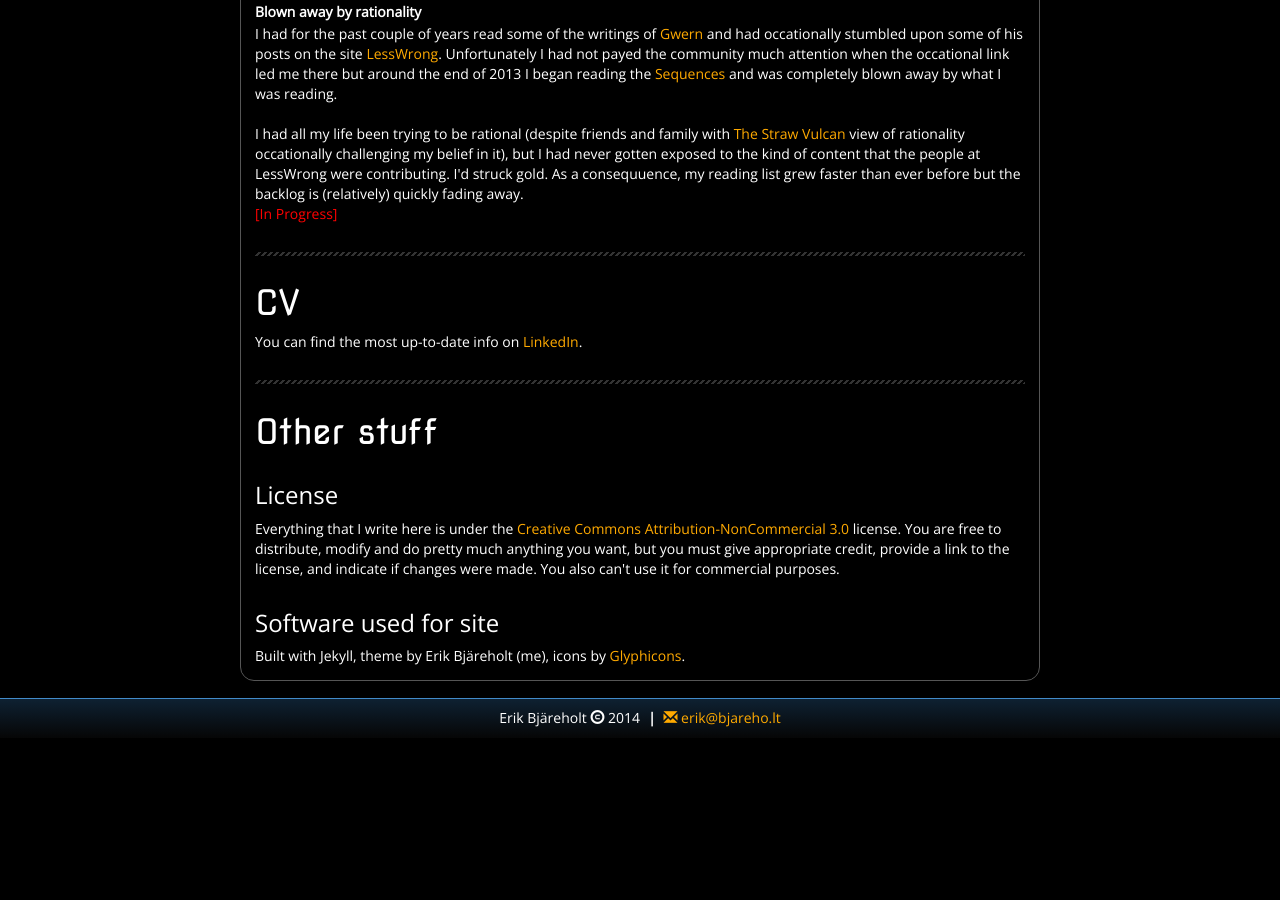
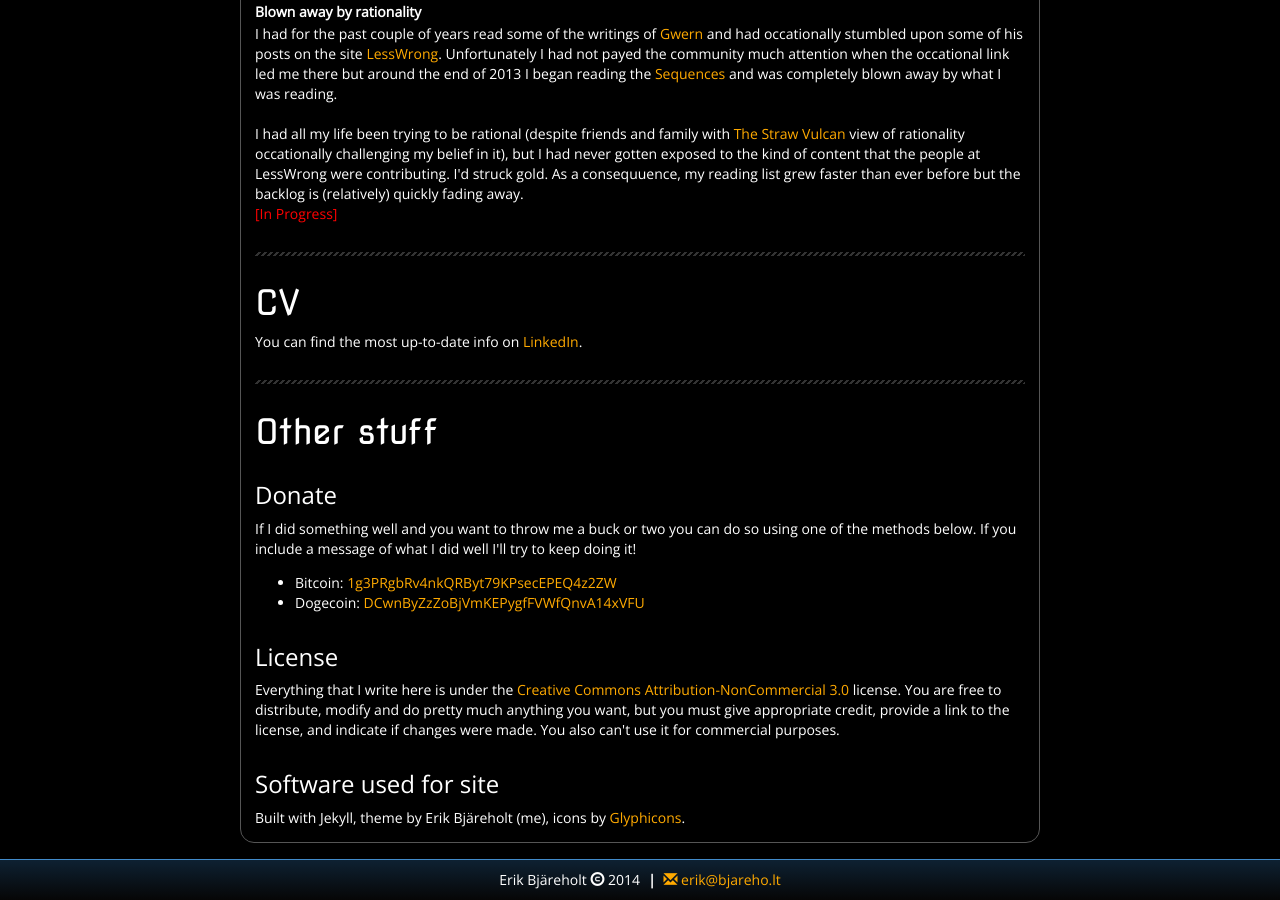
Before and after one commit to ErikBjare/ErikBjare.github.io, a Jekyll site: the page built from about/index.html, in a window 1280 px wide and 900 px high, scrolled down 1733 px. Built offline with Jekyll 4.4.1, drawn with Linux system fonts in a browser that asks for light colours; nearby versions of some CDN libraries; Markdown is read by kramdown in place of the engine named in the settings; before the commit the page ends 2471 px from its top, so only the background shows below that.

Commit message:
Added Bitcoin and Dogecoin donation addresses

```diff
--- a/about/index.html
+++ b/about/index.html
@@ -122,6 +122,13 @@
         <div class="section">
             <h1>Other stuff</h1>
 
+            <h3>Donate</h3>
+            If I did something well and you want to throw me a buck or two you can do so using one of the methods below. If you include a message of what I did well I'll try to keep doing it!
+            <ul style="margin-top: 1em">
+              <li>Bitcoin: <a href="bitcoin:1g3PRgbRv4nkQRByt79KPsecEPEQ4z2ZW?label='Donation to Erik Bjareholt'&message='Have some bitcoin for _______!'">1g3PRgbRv4nkQRByt79KPsecEPEQ4z2ZW</a></li>
+              <li>Dogecoin: <a href="dogecoin:DCwnByZzZoBjVmKEPygfFVWfQnvA14xVFU?label='Donation to Erik Bjareholt'&message='Have some dogecoin for _______!'">DCwnByZzZoBjVmKEPygfFVWfQnvA14xVFU</a></li>
+            </ul>
+
             <h3>License</h3>
             Everything that I write here is under the <a href="https://creativecommons.org/licenses/by-nc/3.0/">Creative Commons Attribution-NonCommercial 3.0</a> license. You are free to distribute, modify and do pretty much anything you want, but you must give appropriate credit, provide a link to the license, and indicate if changes were made. You also can't use it for commercial purposes.
 
```
